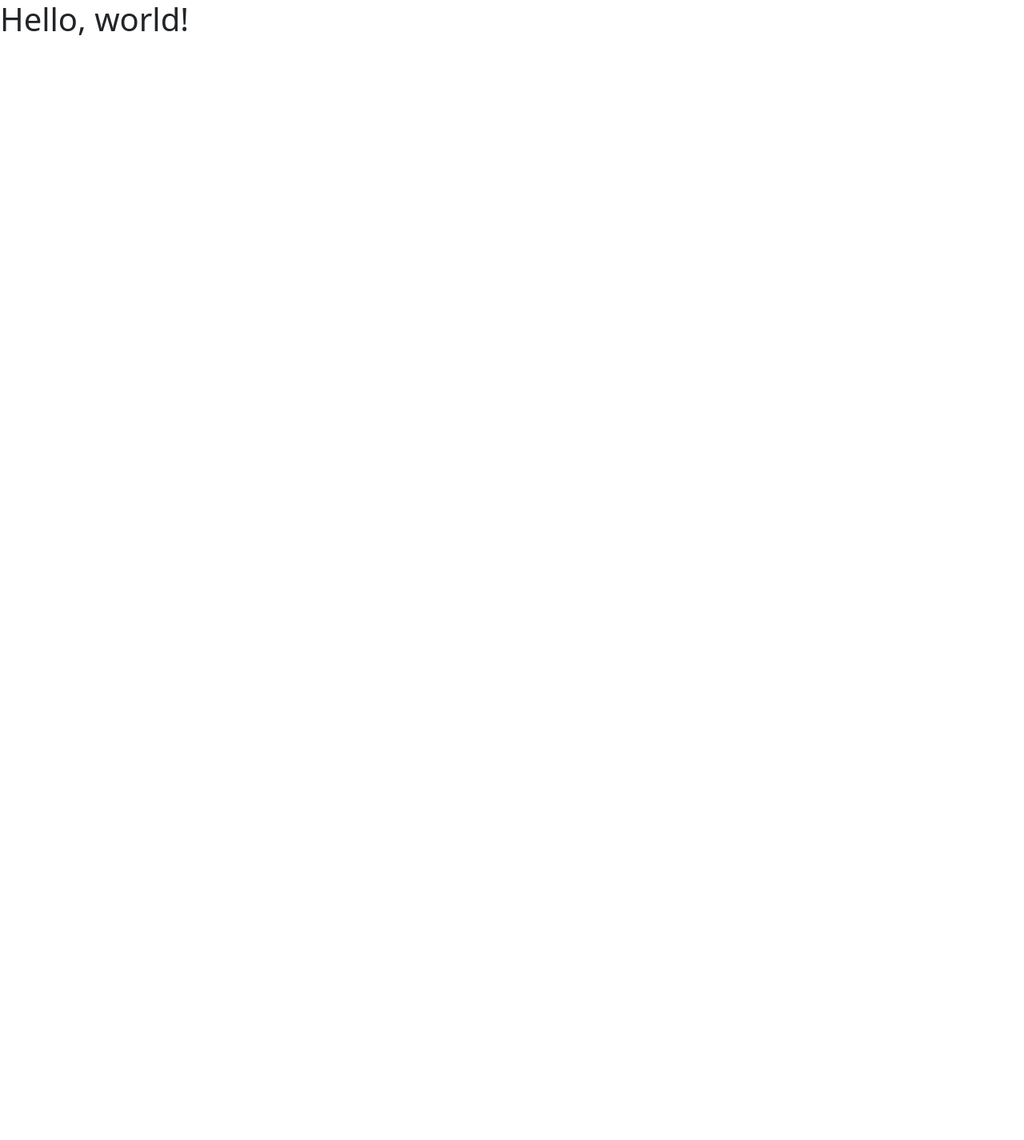
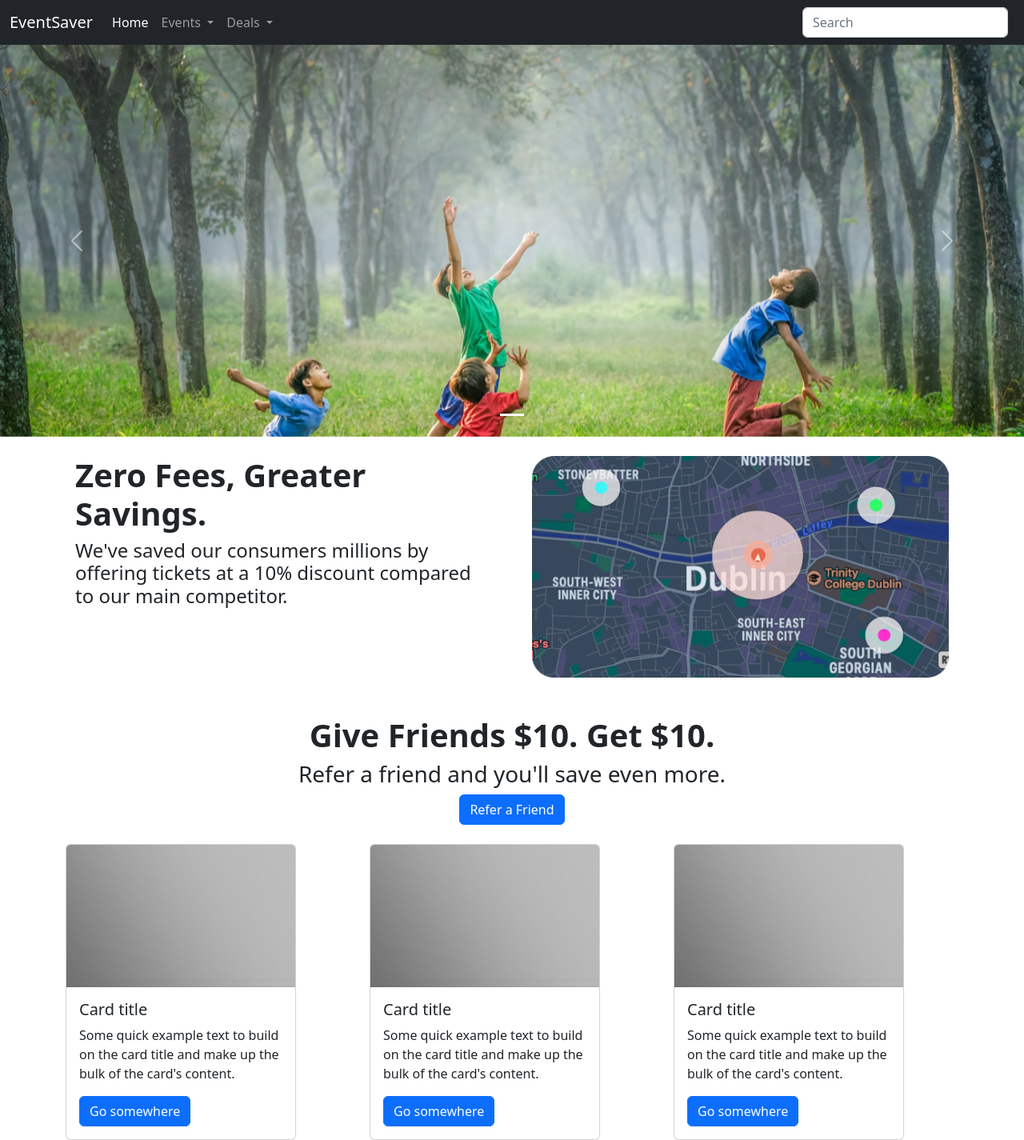
Before and after one commit to ac-png/Responsive-Event-Booking-Website, a website: page index.html in a window 1280 px wide. Shown: the whole page at 80% size. Before the commit the page ends 800 px from the top, so only its background shows below. Drawn offline with nearby package versions, Linux system fonts and the light colour scheme.

Commit message:
Starting homepage

```diff
--- a/index.html
+++ b/index.html
@@ -7,7 +7,168 @@
 		<title>EventSaver</title>
 	</head>
 	<body>
-		<h1>Hello, world!</h1>
+		<nav class="navbar navbar-expand-lg navbar-dark bg-dark">
+			<div class="container-fluid">
+				<a class="navbar-brand" href="index.html">EventSaver</a>
+				<button
+					class="navbar-toggler"
+					type="button"
+					data-bs-toggle="collapse"
+					data-bs-target="#navbarSupportedContent"
+					aria-controls="navbarSupportedContent"
+					aria-expanded="false"
+					aria-label="Toggle navigation"
+				>
+					<span class="navbar-toggler-icon"></span>
+				</button>
+				<div class="collapse navbar-collapse" id="navbarSupportedContent">
+					<ul class="navbar-nav me-auto mb-2 mb-lg-0">
+						<li class="nav-item">
+							<a class="nav-link active" aria-current="page" href="index.html"
+								>Home</a
+							>
+						</li>
+						<li class="nav-item dropdown">
+							<a
+								class="nav-link dropdown-toggle"
+								href="index.html"
+								role="button"
+								data-bs-toggle="dropdown"
+								aria-expanded="false"
+							>
+								Events
+							</a>
+							<ul class="dropdown-menu">
+								<li><a class="dropdown-item" href="index.html">Action</a></li>
+							</ul>
+						</li>
+						<li class="nav-item dropdown">
+							<a
+								class="nav-link dropdown-toggle"
+								href="index.html"
+								role="button"
+								data-bs-toggle="dropdown"
+								aria-expanded="false"
+							>
+								Deals
+							</a>
+							<ul class="dropdown-menu">
+								<li><a class="dropdown-item" href="index.html">Action</a></li>
+							</ul>
+						</li>
+					</ul>
+					<form class="d-flex" role="search">
+						<input
+							class="form-control me-2"
+							type="search"
+							placeholder="Search"
+							aria-label="Search"
+						/>
+					</form>
+				</div>
+			</div>
+		</nav>
+		<div id="carouselExampleIndicators" class="carousel slide">
+			<div class="carousel-indicators">
+				<button
+					type="button"
+					data-bs-target="#carouselExampleIndicators"
+					data-bs-slide-to="0"
+					class="active"
+					aria-current="true"
+					aria-label="Slide 1"
+				></button>
+			</div>
+			<div class="carousel-inner">
+				<div class="carousel-item active">
+					<img src="images/sale.png" class="d-block w-100" alt="..." />
+				</div>
+			</div>
+			<button
+				class="carousel-control-prev"
+				type="button"
+				data-bs-target="#carouselExampleIndicators"
+				data-bs-slide="prev"
+			>
+				<span class="carousel-control-prev-icon" aria-hidden="true"></span>
+				<span class="visually-hidden">Previous</span>
+			</button>
+			<button
+				class="carousel-control-next"
+				type="button"
+				data-bs-target="#carouselExampleIndicators"
+				data-bs-slide="next"
+			>
+				<span class="carousel-control-next-icon" aria-hidden="true"></span>
+				<span class="visually-hidden">Next</span>
+			</button>
+		</div>
+		<div class="container">
+			<div class="row">
+				<div class="p-4 col-6">
+					<h1 class="fw-semibold">Zero Fees, Greater Savings.</h1>
+					<h4 class="fw-light">
+						We've saved our consumers millions by offering tickets at a 10%
+						discount compared to our main competitor.
+					</h4>
+				</div>
+				<div class="p-4 col-6">
+					<img src="images/map.png" class="img-fluid" alt="" />
+				</div>
+			</div>
+		</div>
+		<div class="container text-center">
+			<div class="row">
+				<div class="p-4 col">
+					<h1 class="fw-semibold">Give Friends $10. Get $10.</h1>
+					<h3 class="fw-light">Refer a friend and you'll save even more.</h3>
+					<button type="button" class="btn btn-primary">Refer a Friend</button>
+				</div>
+			</div>
+		</div>
+		<div class="container">
+			<div class="row">
+				<div class="col-4">
+					<div class="card" style="width: 18rem">
+						<img src="images/image.png" class="card-img-top" alt="..." />
+						<div class="card-body">
+							<h5 class="card-title">Card title</h5>
+							<p class="card-text">
+								Some quick example text to build on the card title and make up
+								the bulk of the card's content.
+							</p>
+							<a href="#" class="btn btn-primary">Go somewhere</a>
+						</div>
+					</div>
+				</div>
+				<div class="col-4">
+					<div class="card" style="width: 18rem">
+						<img src="images/image.png" class="card-img-top" alt="..." />
+						<div class="card-body">
+							<h5 class="card-title">Card title</h5>
+							<p class="card-text">
+								Some quick example text to build on the card title and make up
+								the bulk of the card's content.
+							</p>
+							<a href="#" class="btn btn-primary">Go somewhere</a>
+						</div>
+					</div>
+				</div>
+				<div class="col-4">
+					<div class="card" style="width: 18rem">
+						<img src="images/image.png" class="card-img-top" alt="..." />
+						<div class="card-body">
+							<h5 class="card-title">Card title</h5>
+							<p class="card-text">
+								Some quick example text to build on the card title and make up
+								the bulk of the card's content.
+							</p>
+							<a href="#" class="btn btn-primary">Go somewhere</a>
+						</div>
+					</div>
+				</div>
+			</div>
+		</div>
 		<script
 			src="https://cdn.jsdelivr.net/npm/bootstrap@5.2.2/dist/js/bootstrap.bundle.min.js"
 			integrity="sha384-OERcA2EqjJCMA+/3y+gxIOqMEjwtxJY7qPCqsdltbNJuaOe923+mo//f6V8Qbsw3"
```
Also changed, not shown: images/image.png (added), images/map.png (added), images/sale.png (added).
